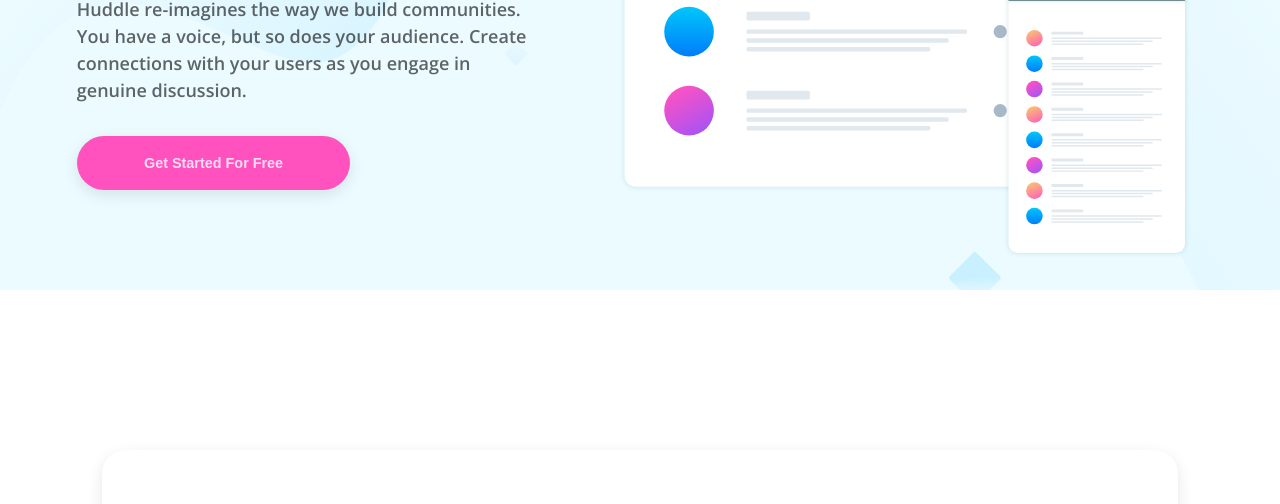
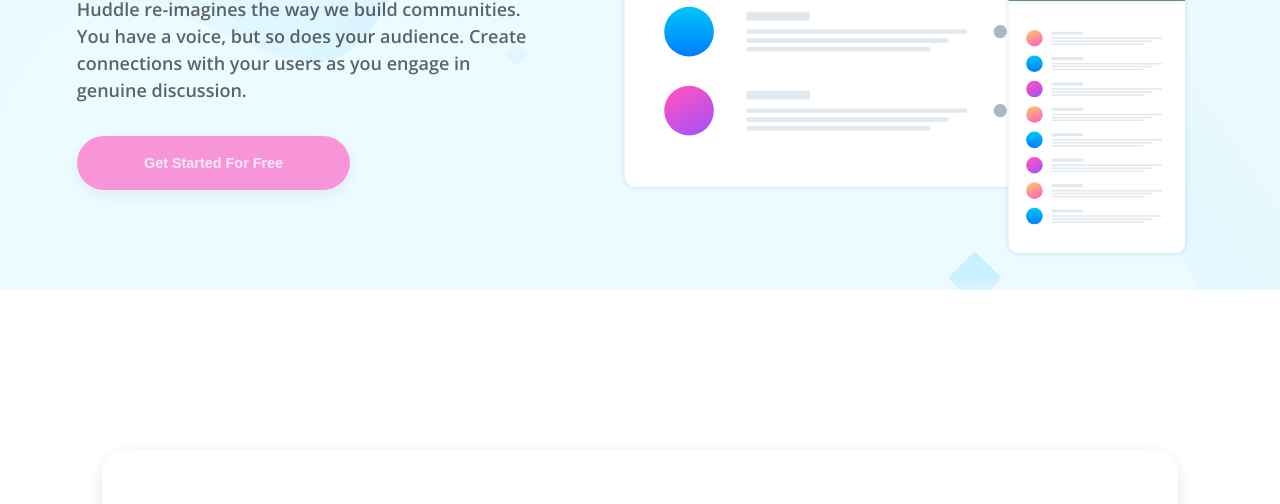
Before and after one commit to stephentyers1975/FEM-Huddle-Landing-Page-Alternating-feature-block, a plain HTML site: page index.html in a window 1280 px wide. In both pictures the pointer is over the button 213 px from the left and 459 px from the top of the page. Shown: the part 296-800 px from the top of the page. Drawn offline with nearby package versions, Linux system fonts and the light colour scheme.

Commit message:
Changed code for hover

```diff
--- a/css/styles.css
+++ b/css/styles.css
@@ -138,6 +138,9 @@ footer {
   border-radius: 36px;
   box-shadow: var(--light-shadow);
   font-size: 0.7rem;
+}
+.btn-pink:hover {
+  opacity: 0.6;
 }
 .hero-right {
   padding: 0 0.8rem;
```
